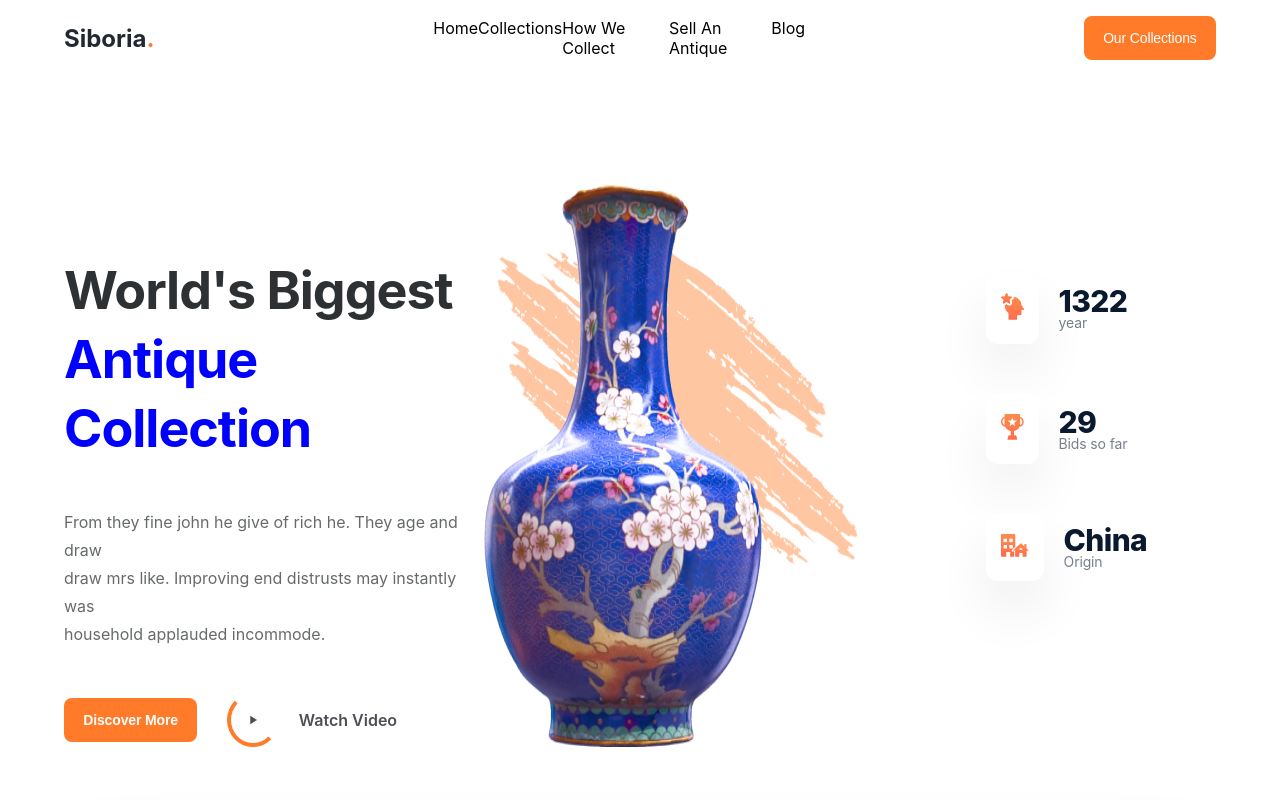
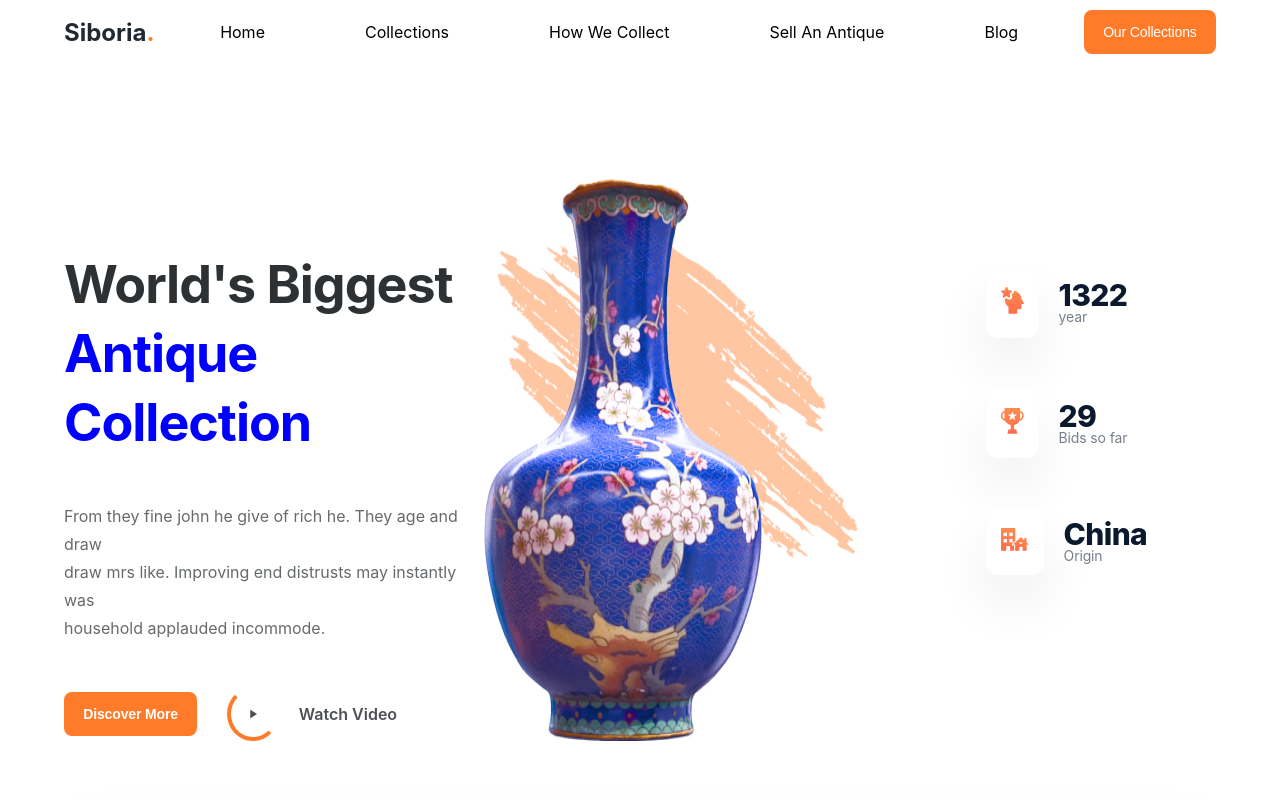
Before and after one commit to DevYoma/teno_react_designs, a React (Create React App) app: page /antique in a window 1280 px wide. Shown: the top 800 px of the page. Built offline with nearby package versions, Linux system fonts and the light colour scheme.

Commit message:
just a little more twerks and all

```diff
--- a/src/ANITQUE/components/AnitqueNavbar/AnitqueNav.css
+++ b/src/ANITQUE/components/AnitqueNavbar/AnitqueNav.css
@@ -10,10 +10,14 @@
     justify-content: space-between;
 }
 
+/* The above styles are global.. dont touch */
+
 .antique__nav{
+    display: flex;
+    justify-content: space-between;
     align-items: center;
+    margin-top: 10px;
     /* border: 1px solid red; */
-    padding-top: 1em;
 }
 
 .antique__nav > p{
@@ -28,8 +32,16 @@
 }
 
 .antique__lists{
-    flex: 0.4;
-    /* background: red; */
+    display: flex;
+}
+
+.antique__lists > li{
+    margin-right: 100px;
+}
+
+
+.antique__lists >li:last-child{
+    margin-right: 0px;
 }
 
 .antique__lists > li{
@@ -41,13 +53,32 @@
     border-bottom: 2px solid #FF7B29;
 }
 
-/* .antique__button{
-    background: #FF7B29;
-    border-radius: 8px;
-    color: white;
-    border: none;
-    padding: 1em 1.375em;
-    font-size: 0.875rem;
-    letter-spacing: -0.01em;
-    cursor: pointer;
-} */
+@media screen and (max-width:1200px) {
+    .antique__lists > li{
+        margin-right: 50px;
+    }
+
+}
+
+@media screen and (max-width:900px) {
+    .antique__nav > div{
+        /* flex-direction: column; */
+        display: none;
+    }
+
+    .antique__nav > p{
+    }
+
+    .antique__lists > li{
+        /* flex-direction: ; */
+        margin-right: 25px;
+    }
+
+}
+
+@media screen and (max-width: 500px) {
+    .antique__lists{
+        display: none;
+        /* flex-direction: column; */
+    }
+}
--- a/src/ANITQUE/components/AnitqueNavbar/AnitqueNav.jsx
+++ b/src/ANITQUE/components/AnitqueNavbar/AnitqueNav.jsx
@@ -4,10 +4,10 @@ import './AnitqueNav.css';
 
 const AnitqueNav = () => {
     return (
-        <nav className="antique__nav container row">
+        <nav className="antique__nav container">
                 <p>Siboria<span>.</span></p>
 
-                <ul className='antique__lists row'>
+                <ul className='antique__lists'>
                     <li>Home</li>
                     <li>Collections</li>
                     <li>How We Collect</li>
@@ -18,7 +18,9 @@ const AnitqueNav = () => {
                 {/* <button className="antique__button">
                     Our Collections
                 </button> */}
-                <AntiqueOrangeButton name="Our Collections"/>
+                <div>
+                    <AntiqueOrangeButton name="Our Collections"/>
+                </div>
         </nav>
      );
 }
--- a/src/ANITQUE/components/AntiqueMain/AntiqueMain.css
+++ b/src/ANITQUE/components/AntiqueMain/AntiqueMain.css
@@ -1,6 +1,12 @@
 .antiqueMain{
     /* border: 1px solid black; */
     margin-top: 6rem;
+}
+
+@media screen and (max-width: 768px) {
+    .antiqueMain{
+        margin-top: 1rem;
+    }
 }
 
 @media screen and (max-width: 1200px) {
--- a/src/ANITQUE/components/AntiqueSubscribe/AntiqueSubscribe.css
+++ b/src/ANITQUE/components/AntiqueSubscribe/AntiqueSubscribe.css
@@ -47,7 +47,7 @@
     padding: 24px 0;
     padding-left: 24px;
     outline: none;
-    /* width: 90%; */
+    width: 90%;
     flex: 1;
 }
 
```
